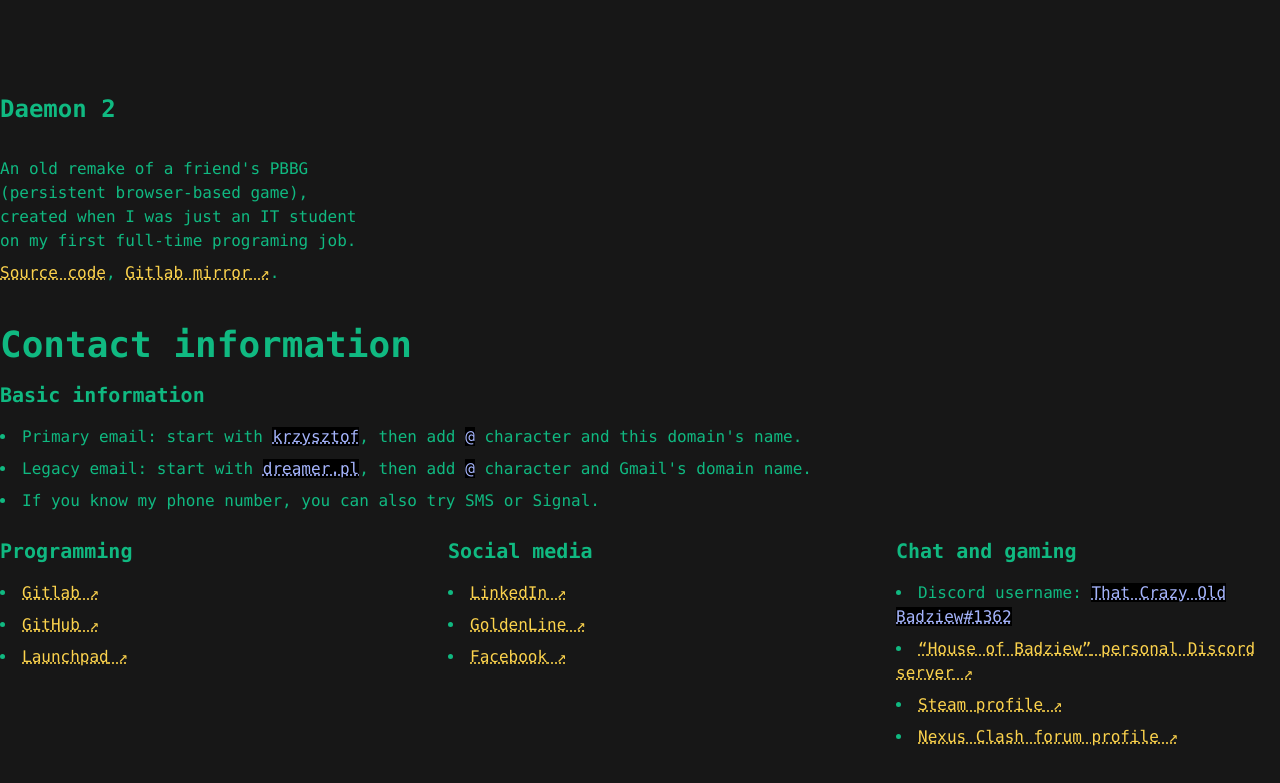
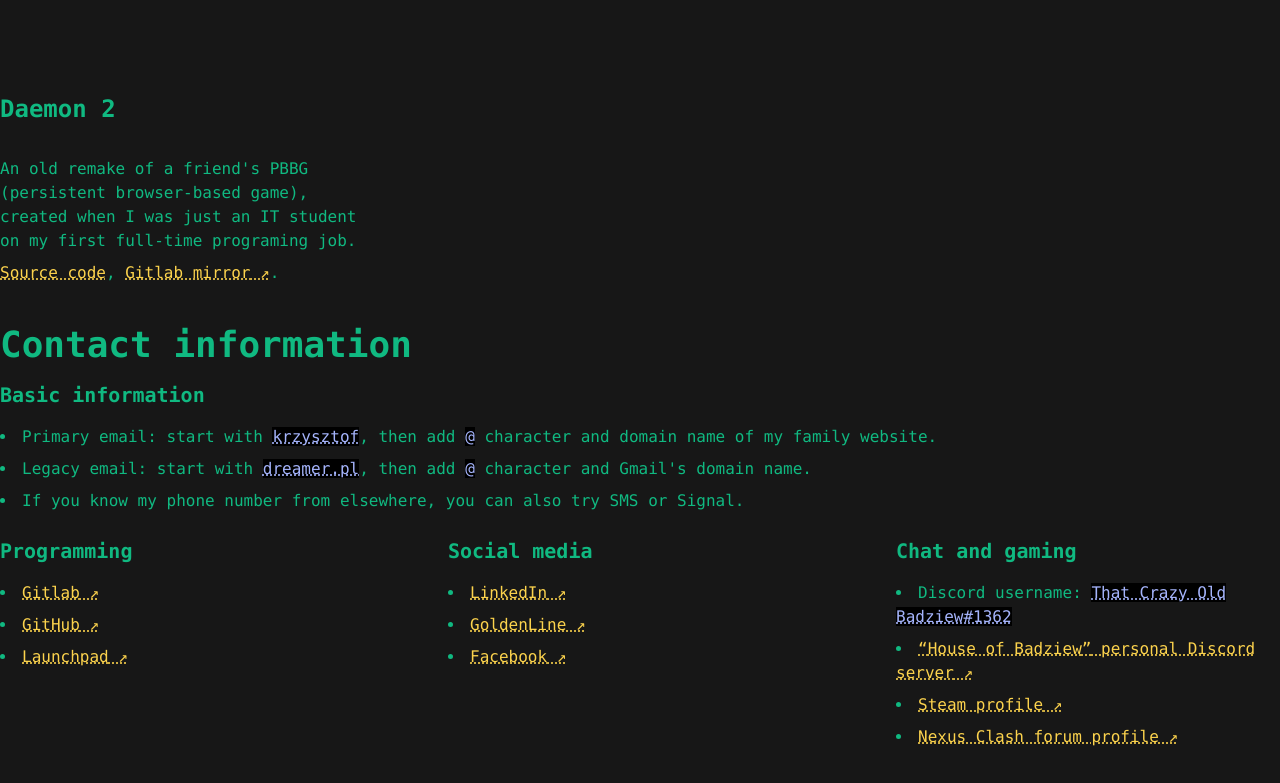
Before and after one commit to krzysztof-sikorski/portfolio-website, a website: page public/index.html in a window 1280 px wide. Shown: the part 651-1434 px from the top of the page. Drawn offline with Linux system fonts and the light colour scheme.

Commit message:
Update contact information

```diff
--- a/public/index.html
+++ b/public/index.html
@@ -75,13 +75,12 @@
   <article>
     <h2>Basic information</h2>
     <ul>
-      <li>
-        Primary email: start with <code>krzysztof</code>, then add <code>@</code> character and this domain's name.
+      <li>Primary email: start with <code>krzysztof</code>, then add <code>@</code> character
+        and domain name of my family website.
       </li>
-      <li>
-        Legacy email: start with <code>dreamer.pl</code>, then add <code>@</code> character and Gmail's domain name.
+      <li>Legacy email: start with <code>dreamer.pl</code>, then add <code>@</code> character and Gmail's domain name.
       </li>
-      <li>If you know my phone number, you can also try SMS or Signal.</li>
+      <li>If you know my phone number from elsewhere, you can also try SMS or Signal.</li>
     </ul>
   </article>
   <section>
```
